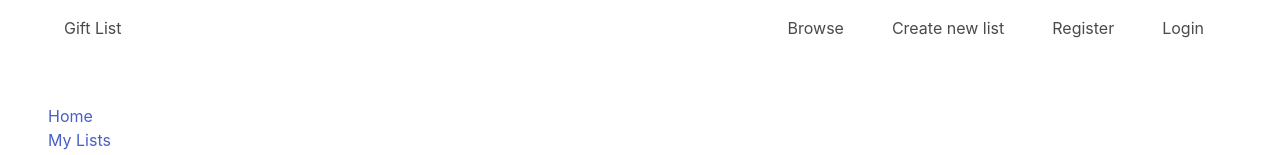
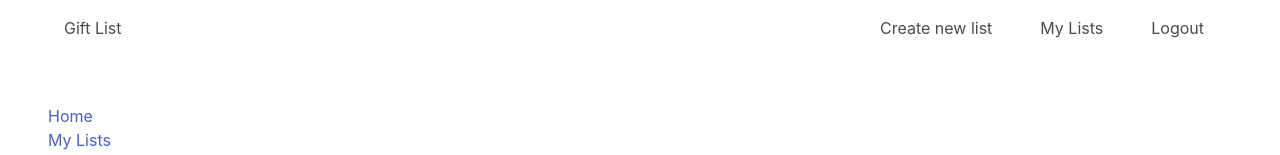
Before and after one commit to jonnysfarmer/gift-list, a React (Create React App) app in the folder frontend/: page /lists/create in a window 1280 px wide. Shown: the top 155 px of the page. Built offline with nearby package versions, Linux system fonts and the light colour scheme; no server answers; sample sign-in values are in the browser's storage; a web font is replaced by a local one.

Commit message:
secure routes done

```diff
--- a/frontend/src/App.js
+++ b/frontend/src/App.js
@@ -1,6 +1,6 @@
-import React, { useState, useEffect } from 'react'
-import axios from 'axios'
-import ReactDOM from 'react-dom'
+import React  from 'react'
+// import axios from 'axios'
+// import ReactDOM from 'react-dom'
 import { BrowserRouter, Switch, Route } from 'react-router-dom'
 
 import 'bulma/css/bulma.css'
@@ -9,13 +9,14 @@ import './styles/main.scss'
 // import SecureRoute from './components/secureRoute'
 import Navbar from './components/Navbar'
 import Home from './components/Home'
-import Browse from './components/Browse'
+// import Browse from './components/Browse'
 import Register from './components/Register'
 import Login from './components/Login'
 import Lists from './components/Lists'
 import SingleList from './components/SingleList'
-import auth from './lib/auth'
+// import auth from './lib/auth'
 import CreateList from './components/CreateList'
+import SecureRoute from './lib/SecureRoute'
 
 function App() {
 
@@ -31,8 +32,8 @@ function App() {
           <Route exact path='/lists/create' component={CreateList} />
           <Route exact path='/register' component={Register} />
           <Route exact path='/login' component={Login} />
-          <Route exact path='/lists/:userId' component={Lists} />
-          <Route exact path='/lists/:userId/:listId' component={SingleList} />
+          <SecureRoute exact path='/lists/:userId' component={Lists} />
+          <SecureRoute exact path='/lists/:userId/:listId' component={SingleList} />
         </Switch>
       </BrowserRouter>
 
--- a/frontend/src/components/Lists.js
+++ b/frontend/src/components/Lists.js
@@ -15,18 +15,18 @@ const Lists = ( props ) => {
 
 
   //this returns just the active lists
-  const getActiveLists = (data) => {
-    const activeLists = data.filter((item) => {
-      return item.listStatus.includes('Active')
-    })
-    return activeLists
-  }
+  // const getActiveLists = (data) => {
+  //   const activeLists = data.filter((item) => {
+  //     return item.listStatus.includes('Active')
+  //   })
+  //   return activeLists
+  // }
 
   //this hook gets the list Info
   const userlistHook = () => {
     const userID = props.match.params.userId
     axios.get(`http://localhost:8000/api/lists/${userID}`)
-    .then(response => setListInfo(getActiveLists(response.data))) //this will only return list with a status of active
+    .then(response => setListInfo(response.data)) //this will only return list with a status of active
     .catch(err => setErrors(err))
   }
 
--- a/frontend/src/components/Navbar.js
+++ b/frontend/src/components/Navbar.js
@@ -1,10 +1,9 @@
 import React, { useState } from 'react'
-import { Link } from 'react-router-dom'
-// import Auth from
-
+import { Link, useHistory } from 'react-router-dom'
+import Auth from '../lib/auth'
 
 const Navbar = (props) => {
-
+  let history = useHistory()
   // console.log(this.props.location.pathname)
   // //set breadcrumb route(s)
   // // const breadcrumbs = () => {
@@ -16,10 +15,10 @@ const Navbar = (props) => {
     isOpen: false
   })
 
-  // const handleLogout = () => {
-  //   Auth.logout()
-  //   props.history.push('/')
-  // }
+  const handleLogout = () => {
+    Auth.logout()
+    history.push('/')
+  }
 
   const toggleNavbar = () => {
     setState({ isOpen: !state.isOpen })
@@ -47,13 +46,13 @@ const Navbar = (props) => {
       </div>
       <div className={`navbar-menu ${state.isOpen ? 'is-active' : ''}`}>
         <div className="navbar-end">
-          <div className="navbar-item">
+          {/* <div className="navbar-item">
             <Link className="navbar-item" to="/browse"
               onClick={() => toggleNavbar()}
             >
               Browse
               </Link>
-          </div>
+          </div> */}
           <div className="navbar-item">
             <Link className="navbar-item" to="/lists/create"
               onClick={() => toggleNavbar()}
@@ -61,25 +60,32 @@ const Navbar = (props) => {
               Create new list
               </Link>
           </div>
-          <div className="navbar-item">
+          {!Auth.isAuthorized() && <div className="navbar-item">
             <Link className="navbar-item" to="/register"
               onClick={() => toggleNavbar()}
             >
               Register
               </Link>
-          </div>
-          <div className="navbar-item">
+          </div>}
+          {!Auth.isAuthorized() && <div className="navbar-item">
             <Link className="navbar-item" to="/login"
               onClick={() => toggleNavbar()}
             >
               Login
             </Link>
-          </div>
-          {/* {Auth.isAuthorized() && <div className="navbar-item">
+          </div>}
+          {Auth.isAuthorized() && <div className="navbar-item">
+            <Link className="navbar-item" to={`/lists/${Auth.getUserId()}`}
+              onClick={() => toggleNavbar()}
+            >
+              My Lists
+            </Link>
+          </div>}
+          {Auth.isAuthorized() && <div className="navbar-item">
               <div className="navbar-item" onClick={() => handleLogout()}>
                 Logout
               </div>
-            </div>} */}
+            </div>}
         </div>
       </div>
     </div>
--- a/frontend/src/components/SingleList.js
+++ b/frontend/src/components/SingleList.js
@@ -31,7 +31,7 @@ const SingleList = (props) => {
   const [addCustomEdit, setAddCustomEdit] = useState(true)
   const [customItem, setCustomItem] = useState({ customSchema })
   const [editCustom, setEditCustom] = useState([])
-  const [editCustomItem1, setEditCustomItem1] = useState({}) // this is for the Put
+
   const editList = {
     user: '',
     listName: '',
--- /dev/null
+++ b/frontend/src/lib/SecureRoute.js
@@ -0,0 +1,11 @@
+import React from 'react'
+import { Route, Redirect } from 'react-router-dom'
+import Auth from './auth'
+
+// Create a secure route you can only see when logged in
+const SecureRoute = (props) => {
+  if (Auth.isAuthorized()) return <Route {...props} />
+  return <Redirect to="/login" />
+}
+
+export default SecureRoute
```
